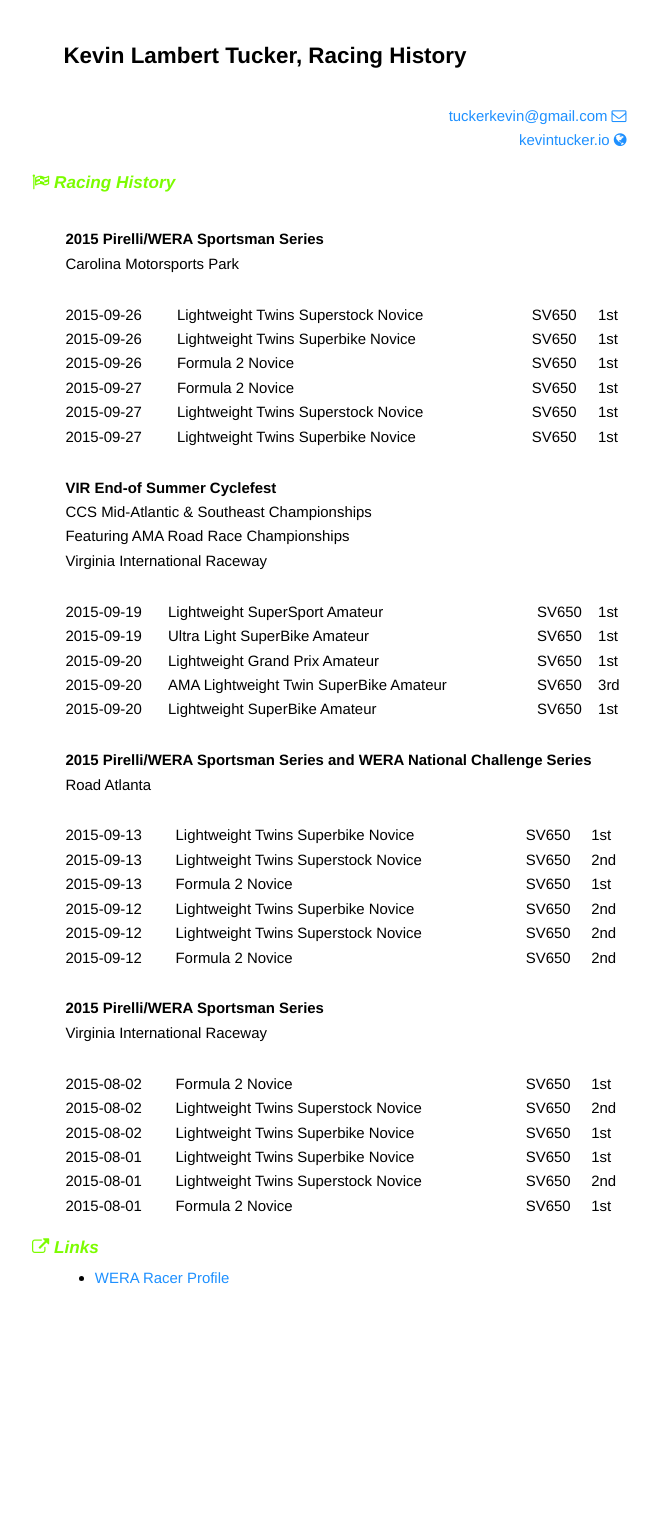
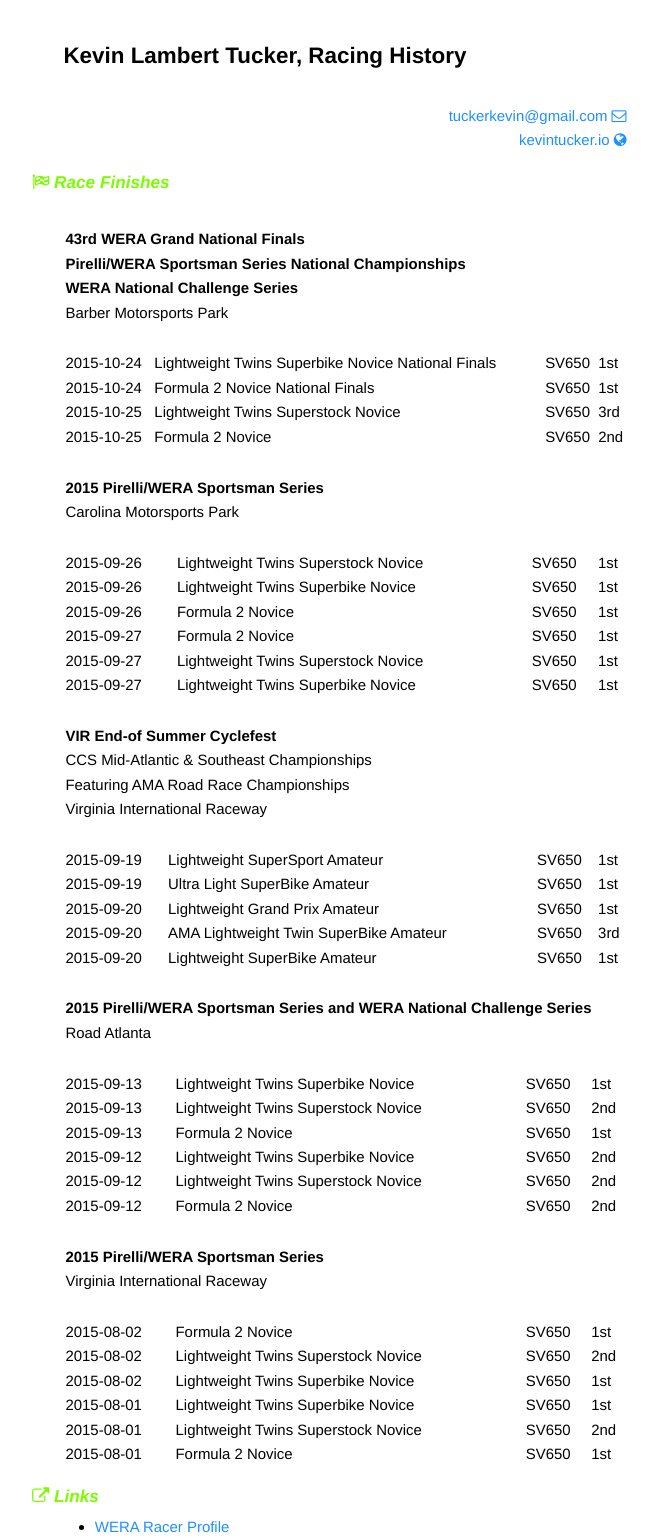
Before and after one commit to tuckerkevin/tuckerkevin.github.io, a Jekyll site: the page built from racing-history.md, in a window 1280 px wide. Shown: the whole page, without its empty margins (294-952 px from the left). Built offline with Jekyll 4.4.1, drawn with Linux system fonts in a browser that asks for light colours; Markdown is read by kramdown in place of the engine named in the settings; before the commit the page ends 1290 px from its top, so only the background shows below that.

Commit message:
Add results from 2015 GNF.

```diff
--- a/racing-history.md
+++ b/racing-history.md
@@ -11,7 +11,21 @@
 | [tuckerkevin@gmail.com <i class="fa fa-envelope-o"></i>][gmail] |
 | [kevintucker.io <i class="fa fa-globe"></i>][kevintuckerio]     |
 
-## <i class="fa fa-flag-checkered"></i> Racing History
+## <i class="fa fa-flag-checkered"></i> Race Finishes
+
+|                                                          |
+|----------------------------------------------------------|
+| **43rd WERA Grand National Finals**                      |
+| **Pirelli/WERA Sportsman Series National Championships** |
+| **WERA National Challenge Series**                       |
+| Barber Motorsports Park                                  |
+
+|            |                                                    |       |     |
+|------------|----------------------------------------------------|-------|-----|
+| 2015-10-24 | Lightweight Twins Superbike Novice National Finals | SV650 | 1st |
+| 2015-10-24 | Formula 2 Novice National Finals                   | SV650 | 1st |
+| 2015-10-25 | Lightweight Twins Superstock Novice                | SV650 | 3rd |
+| 2015-10-25 | Formula 2 Novice                                   | SV650 | 2nd |
 
 |                                        |
 |----------------------------------------|
```
